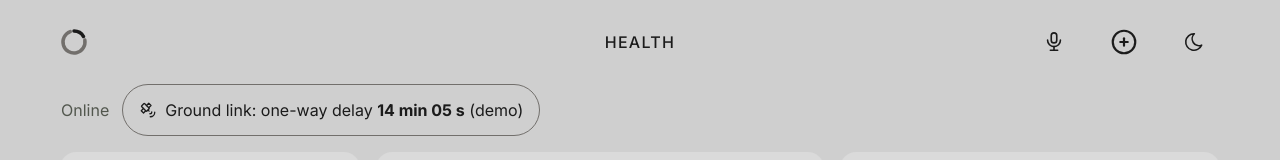
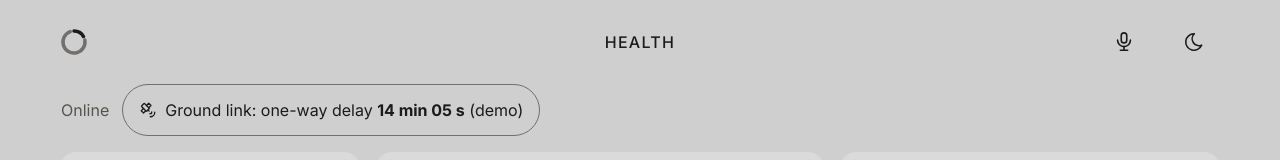
Before and after one commit to jdo-lv/galagans, a React (Vite) app in the folder src/main/frontend/: page / in a window 1280 px wide. Shown: the top 160 px of the page. Built offline with nearby package versions, Linux system fonts and the light colour scheme; no server answers.

Commit message:
feat(nav-bar): header holds voice and theme only; Add entry goes, tests open the check-in from the bar (#46)

```diff
--- a/src/main/frontend/src/ui/App.tsx
+++ b/src/main/frontend/src/ui/App.tsx
@@ -67,10 +67,7 @@ export function App() {
 
   return (
     <div className="app">
-      <AppHeader
-        showAdd={route.kind === "home"}
-        actions={<VoiceToggle status={voice.status} onToggle={voice.toggle} disabled={route.kind === "pvt"} />}
-      />
+      <AppHeader actions={<VoiceToggle status={voice.status} onToggle={voice.toggle} disabled={route.kind === "pvt"} />} />
       <div className="pill-row">
         <StatusBar online={online} pending={pending} />
         <GroundLinkPill current={route.kind === "packet"} />
--- a/src/main/frontend/src/ui/AppHeader.tsx
+++ b/src/main/frontend/src/ui/AppHeader.tsx
@@ -1,22 +1,15 @@
 import type { ReactNode } from 'react'
 import { BrandMark } from './BrandMark'
-import { AddIcon } from './icons'
 import { ThemeToggle } from './theme/ThemeToggle'
-import { CHECK_IN_HASH } from './useHashRoute'
 
-/** `actions` go first on the right, before "Add entry" and the theme toggle. */
-export function AppHeader({ showAdd = false, actions }: { showAdd?: boolean; actions?: ReactNode }) {
+/** `actions` go first on the right, before the theme toggle. */
+export function AppHeader({ actions }: { actions?: ReactNode }) {
   return (
     <header className="app-header">
       <BrandMark />
       <h1 className="wordmark">Health</h1>
       <div className="header-actions">
         {actions}
-        {showAdd && (
-          <a className="icon-button header-add" href={CHECK_IN_HASH} aria-label="Add entry">
-            <AddIcon size={30} />
-          </a>
-        )}
         <ThemeToggle />
       </div>
     </header>
--- a/src/main/frontend/src/ui/icons.tsx
+++ b/src/main/frontend/src/ui/icons.tsx
@@ -17,7 +17,6 @@ import {
   IconCircleCheck,
   IconCircleDashed,
   IconCircleFilled,
-  IconCirclePlus,
   IconClipboardList,
   IconClock,
   IconCloudOff,
@@ -167,7 +166,6 @@ export const TrendIcon = /* @__PURE__ */ decorative(IconChartLine)
 export const PrivateIcon = /* @__PURE__ */ decorative(IconLock)
 export const OfflineIcon = /* @__PURE__ */ decorative(IconCloudOff)
 export const SyncIcon = /* @__PURE__ */ decorative(IconRefresh)
-export const AddIcon = /* @__PURE__ */ decorative(IconCirclePlus)
 /** "Opens the detail" on a list row. */
 export const ChevronIcon = /* @__PURE__ */ decorative(IconChevronRight)
 /** Timeline steps (surgeon packet). Done is a filled dot, not a check, so it can't be read as the ✓ of Nominal. */
--- a/src/main/frontend/src/ui/theme/base.css
+++ b/src/main/frontend/src/ui/theme/base.css
@@ -157,11 +157,6 @@ a:hover {
   display: flex;
   gap: var(--gap-targets);
   justify-self: end;
-}
-
-.header-add,
-.header-add:hover {
-  color: var(--color-text);
 }
 
 .wordmark {
```
Also changed, not shown: src/main/frontend/src/test/renderApp.tsx (+6 -1 lines), 2 other files (tests, documents, lock files or other folders).
